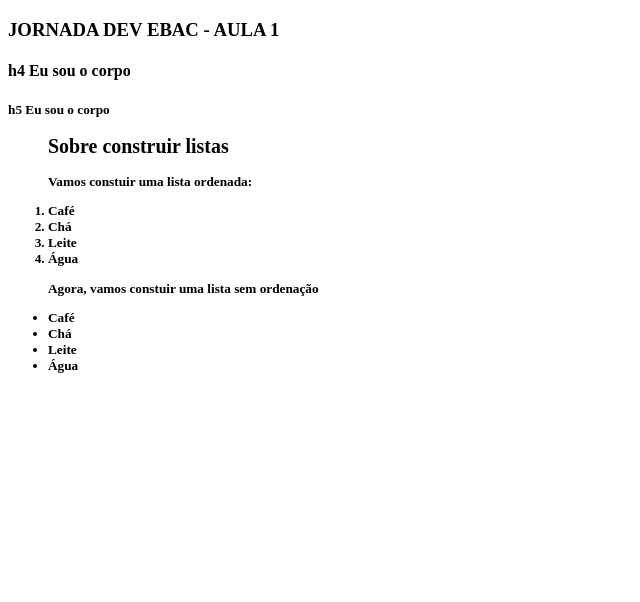
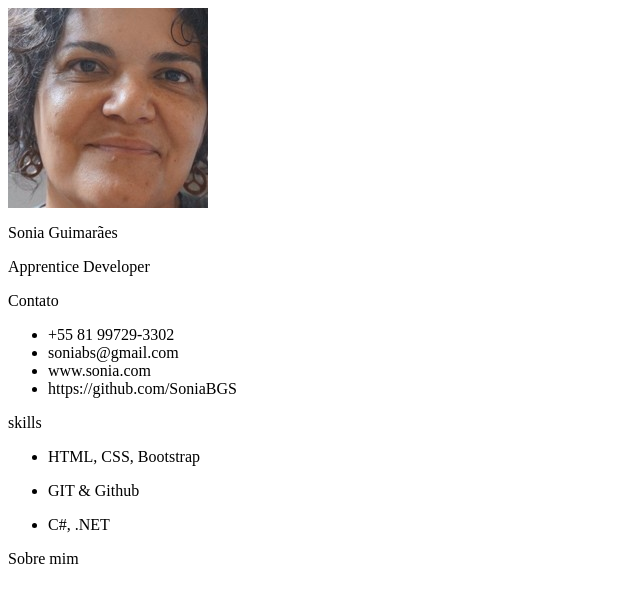
Before and after one commit to SoniaBGS/jornada-dev-ebac, a plain HTML site: page index.html in a window 1280 px wide. Shown: the whole page, without its empty margins (0-640 px from the left). Drawn offline with Linux system fonts and the light colour scheme.

Commit message:
iicia alterações

```diff
--- a/index.html
+++ b/index.html
@@ -1,29 +1,46 @@
-<!DOCTYPE html>
-<html lang="pt-br">
+<html lang="en">
 <head>
     <meta charset="UTF-8">
     <meta http-equiv="X-UA-Compatible" content="IE=edge">
     <meta name="viewport" content="width=device-width, initial-scale=1.0">
-    <title>Jornada DEV EBAC</title>
+    <title>Sonia Guimarães</title>
 </head>
 <body>
-    <h3>JORNADA DEV EBAC - AULA 1</h3>
-    <h4>h4 Eu sou o corpo</h4>
-    <h5>h5 Eu sou o corpo</p>
+    <main class="resume-content">
+        <section class="left-section">
+            <Section class="left-section-content">
+                <div class="profile">
+                    <img class="profile-image" src="img/fotoeu1.jpeg" alt="Profile image">
+                <p class="name">Sonia Guimarães</p>
+                <p class="profession">Apprentice Developer </p>
+                </div>
+                <div class="contact-info">
+                    <p class="left-title">Contato</p>
+                    <ul>
+                        <li><i class="fa fa-phone"></i>+55 81 99729-3302</li>
+                        <li><i class="fa fa-envelope"></i>soniabs@gmail.com</li>
+                        <li><i class="fa fa-globe"></i>www.sonia.com</li>
+                        <li><i class="fa fa-github"></i>https://github.com/SoniaBGS</li>
+                    </ul>
+                </div>
+                <div class="skills">
+                    <p class="left-title">skills</p>
+                    <ul>
+                        <li><p>HTML, CSS, Bootstrap</li>
+                            <li>GIT & Github</p></li>
+                            <li><p> C#, .NET </p></li>
+                    </ul>
+                </div>
+            </section>
+        </section>
+
+            <section class="right-section">
+                <div class="right-section-contents">
+                    <section class="about gap">
+                        <div class="right-title">Sobre mim</div>
+                    </section>
+                </div>
+            </section>
+    </main>
 </body>
-<ol>
-    <h2>Sobre construir listas</h2>
-    <p class="text-center">Vamos constuir uma lista ordenada:</p>
-    <li>Café</li>
-    <li>Chá</li>
-    <li>Leite</li>
-    <li>Água</li>
-</ol>
-<ul>
-    <p class="text-center">Agora, vamos constuir uma lista sem ordenação</p>
-    <li>Café</li>
-    <li>Chá</li>
-    <li>Leite</li>
-    <li>Água</li>
-</ul>
 </html>
```
Also changed, not shown: img/fotoeu1.jpeg (added), style.css (added).
